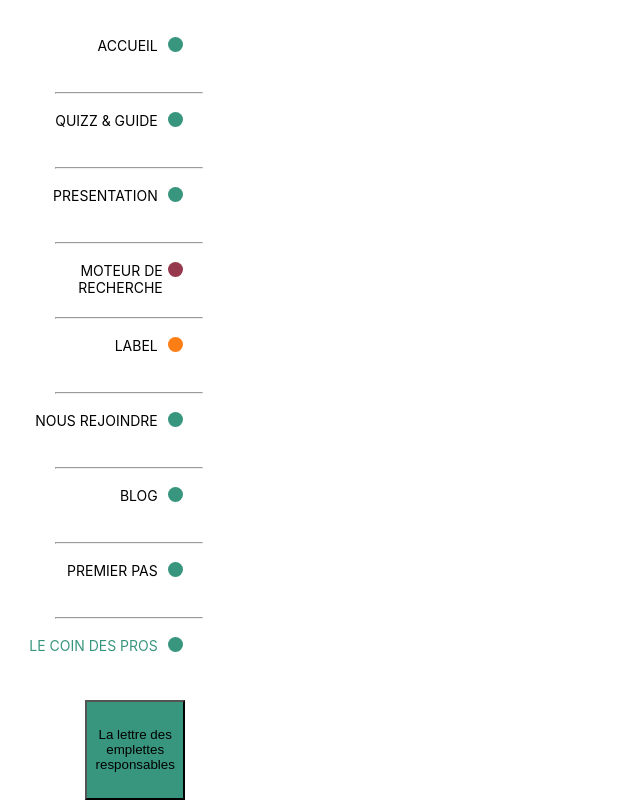
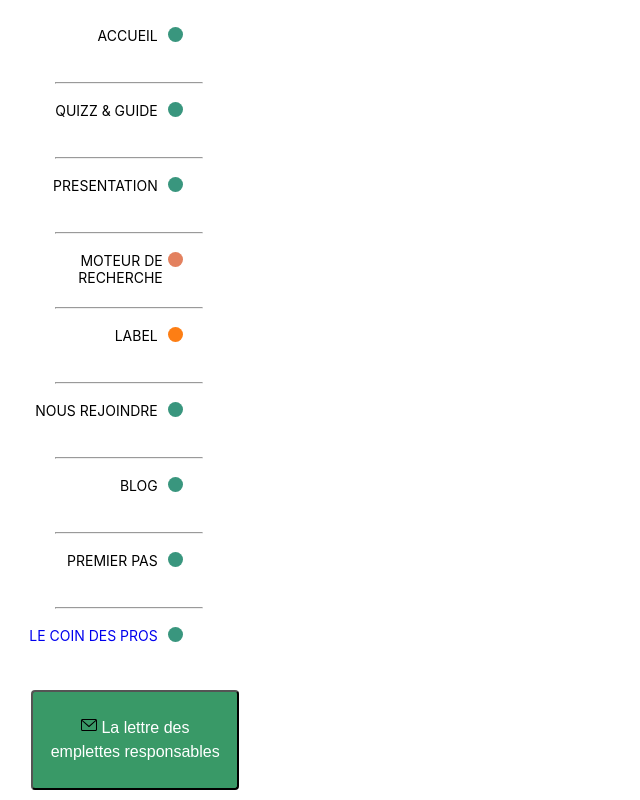
Before and after one commit to WildCodeSchool/Paris-0919-P3-front-LaBelleEmpreinte, a React (Create React App) app: page / in a window 1280 px wide. Shown: the part 199-999 px from the top of the page, without its empty margins (0-640 px from the left). Built offline with nearby package versions, Linux system fonts and the light colour scheme.

Commit message:
add mail logo

```diff
--- a/src/components/NavBar.css
+++ b/src/components/NavBar.css
@@ -1,5 +1,4 @@
-
-.navbar{
+.navbar {
   display: flex;
   flex-direction: column;
   justify-content: flex-end;
@@ -7,11 +6,11 @@
   padding-right: 15px;
   padding-left: 15px;
 }
-.navbar-sidebar{
+.navbar-sidebar {
   list-style-type: none;
 }
 /*css pour les ronds verts*/
-.rond{
+.rond {
   background-color: #39967e;
   width: 15px;
   height: 15px;
@@ -19,30 +18,29 @@
   margin-left: 10px;
 }
 /*css pour le rond rouge*/
-.rond-red{
-    background-color: #96394d;
+.rond-red {
+  background-color: #e3815f;
   width: 15px;
   height: 15px;
   border-radius: 50%;
   margin-left: 5px;
 }
 /*css pour le rond orange*/
-.rond-orange{
+.rond-orange {
   background-color: #fd7e14;
   width: 15px;
   height: 15px;
   border-radius: 50%;
   margin-left: 10px;
 }
-.navbar-item{
+.navbar-item {
   display: flex;
   flex-direction: row;
   align-self: flex-end;
   padding: 10px 20px;
-
 }
 
-.navbar-link{
+.navbar-link {
   font-size: 14px;
   text-decoration: none;
   color: black;
@@ -50,36 +48,42 @@
   height: 37px;
   text-align: right;
 }
-.navbar-sidebar{
+.navbar-sidebar {
   display: flex;
   flex-direction: column;
   width: 147.75px;
-
-
 }
 
-.navbar-logo{
+.navbar-logo {
   align-self: flex-end;
-    margin-top: 90px;
+  margin-top: 80px;
 }
 
-.navbar-button{
-    background-color: #39967e;
-    width: 100px;
+.navbar-button {
+  background-color: #399967;
+  width: 208px;
   height: 100px;
   text-align: center;
   margin-left: 10px;
 
+  font-weight: 400;
+  padding: 0.375rem 0.75rem;
+  border-bottom-left-radius: 4px;
+  border-bottom-right-radius: 4px;
+  font-size: 1rem;
+  line-height: 1.5;
+  border-radius: 0.25rem;
+  color: white;
 }
-.navbar-line{
+.navbar-line {
   color: black;
 }
 
-.navbar-link-pros{
-    color: #39967e;
+.navbar-link-pros {
+  color: #39967;
   font-size: 14px;
   text-decoration: none;
   width: 167px;
   height: 37px;
-   text-align: right
+  text-align: right;
 }
--- a/src/components/NavBar.js
+++ b/src/components/NavBar.js
@@ -1,5 +1,7 @@
 import React, { Component } from 'react'
 import logo from "../assets/icons/labelleempreinte-green.png"
+import logo1 from "./envelope.svg"
+
 
 import "./NavBar.css"
 
@@ -117,7 +119,8 @@ class NavBar extends Component {
                       <button className="navbar-button" data-toggle="modal"
                       data-target="#newsletterModal">
                        <i className="navbar-envelope"></i>
-                       La lettre des emplettes responsables
+                       <img src={logo1} alt="" height='16'/> La lettre des emplettes responsables
+
                        </button>
                      </div>
                     </div>
```
Also changed, not shown: src/components/screen/header.js (added, +22 -0 lines), src/components/envelope.svg (added). Lines whose indentation alone changed are shown as unchanged.
